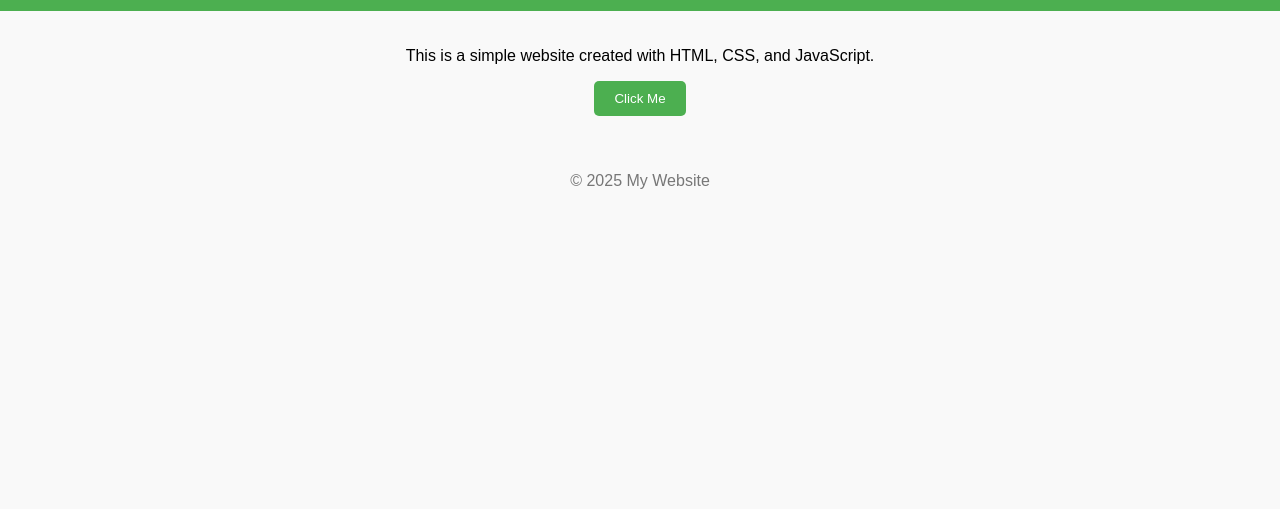
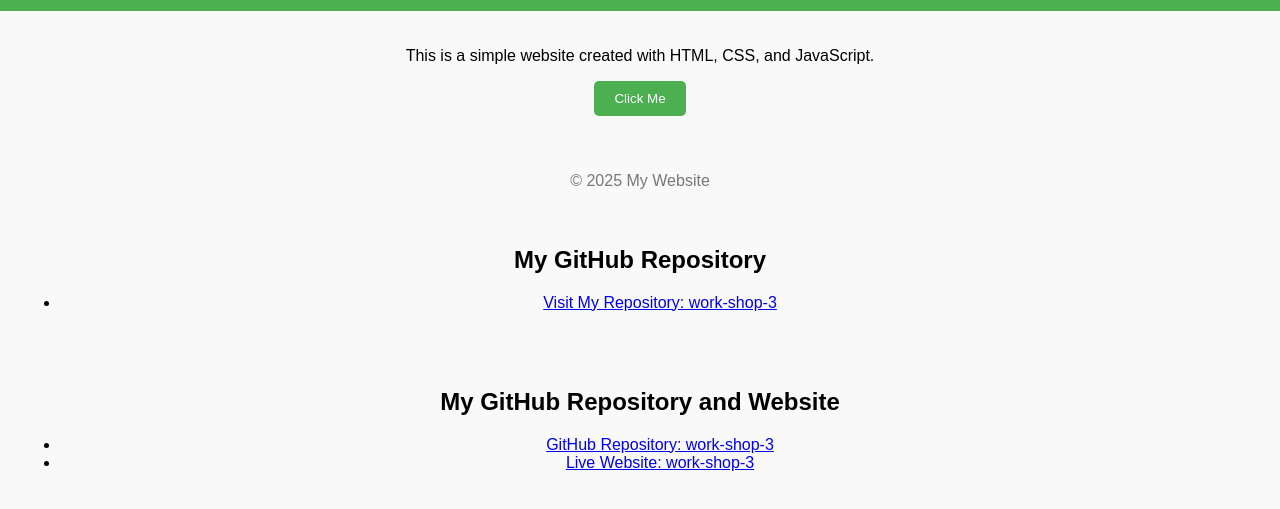
Before and after one commit to harn475/harn475.github.io, a plain HTML site: page index.html in a window 1280 px wide. Shown: the part 89-598 px from the top of the page. Drawn offline with Linux system fonts and the light colour scheme.

Commit message:
Update index.html

```diff
--- a/index.html
+++ b/index.html
@@ -21,3 +21,30 @@
   <script src="script.js"></script>
 </body>
 </html>
+
+<main>
+    <h2>My GitHub Repository</h2>
+    <ul>
+      <li>
+        <a href="https://github.com/harn475/work-shop-3" target="_blank">
+          Visit My Repository: work-shop-3
+        </a>
+      </li>
+    </ul>
+  </main>
+
+  <main>
+    <h2>My GitHub Repository and Website</h2>
+    <ul>
+      <li>
+        <a href="https://github.com/harn475/work-shop-3" target="_blank">
+          GitHub Repository: work-shop-3
+        </a>
+      </li>
+      <li>
+        <a href="https://harn475.github.io/work-shop-3/" target="_blank">
+          Live Website: work-shop-3
+        </a>
+      </li>
+    </ul>
+  </main>
```
